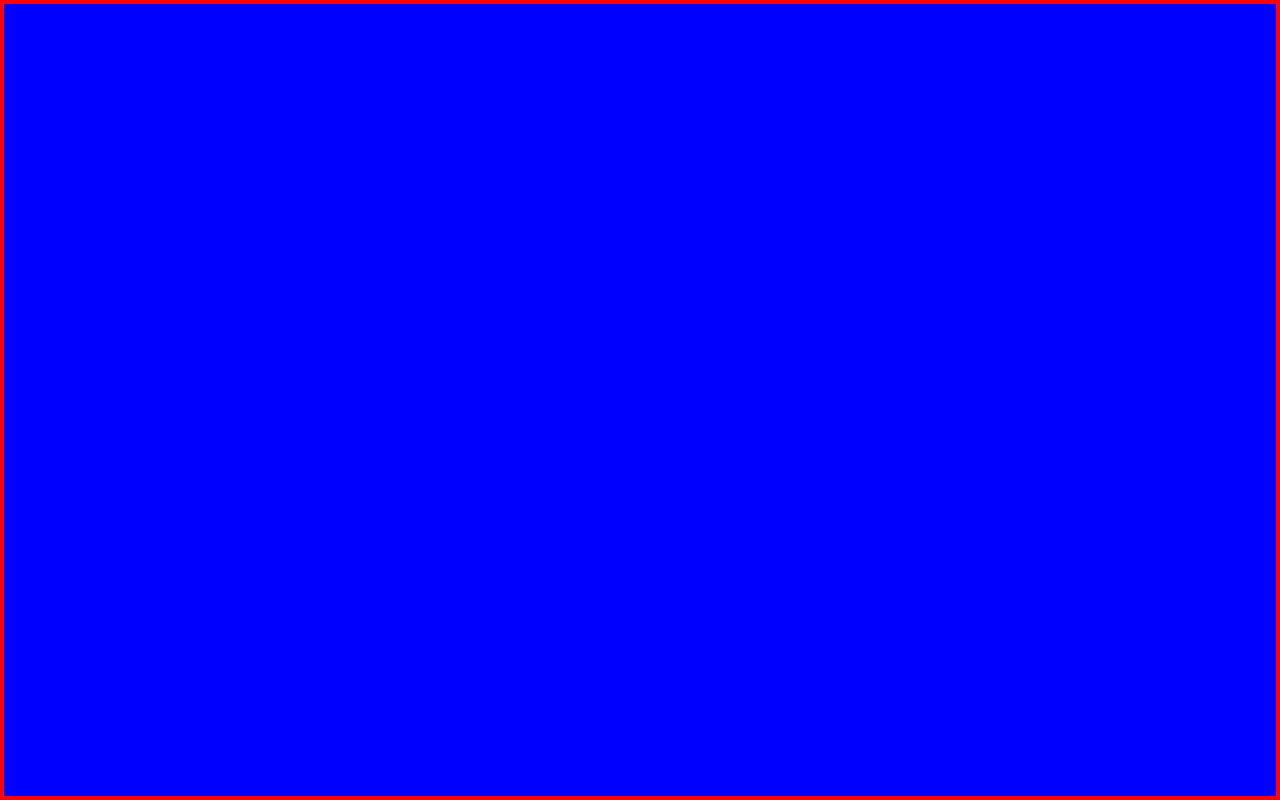
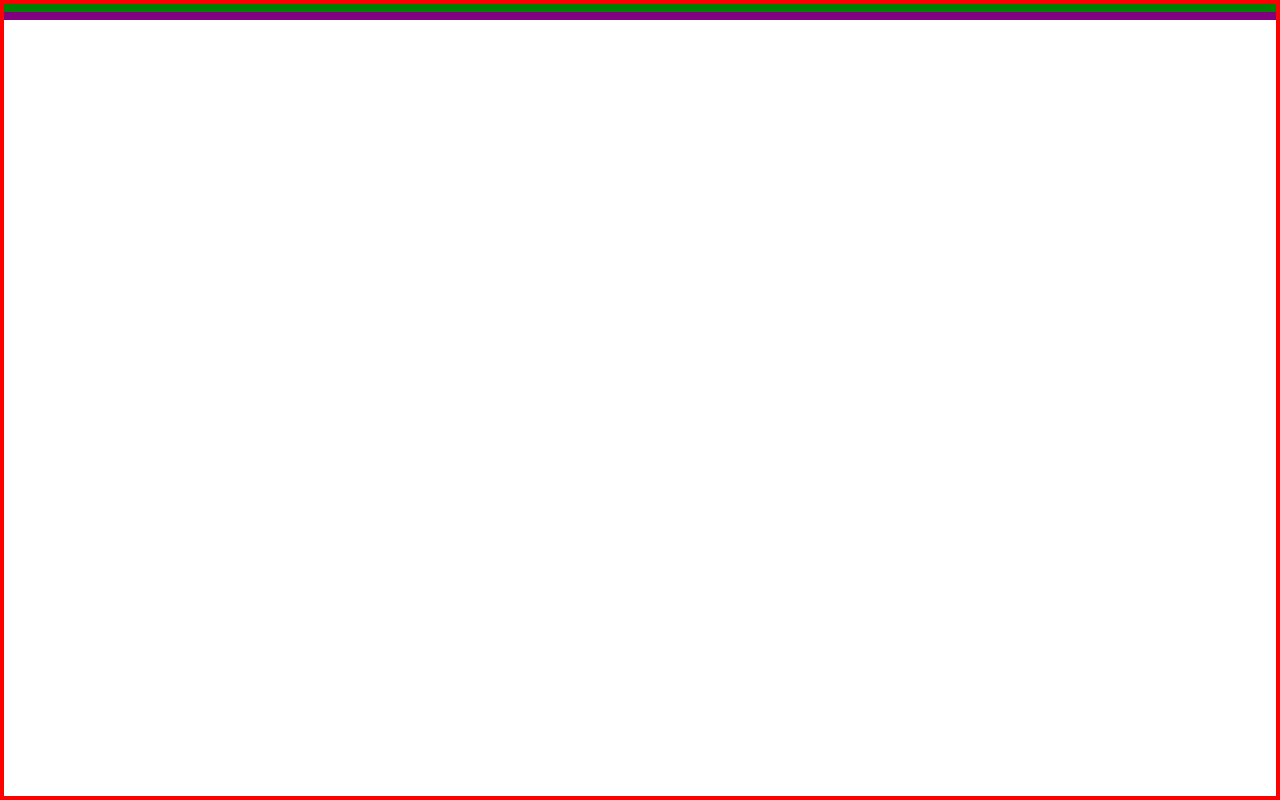
Before and after one commit to amacsha/Free-Train, a React (Vite) app in the folder client/: page /mapScreen in a window 1280 px wide. Built offline with nearby package versions, Linux system fonts and the light colour scheme.

Commit message:
added wireframe css

```diff
--- a/client/src/App.css
+++ b/client/src/App.css
@@ -2,5 +2,16 @@
   height: 100vh;
   width: 100vw;
   border: 4px solid red;
-  background-color: blue;
 }
+
+#map-screen {
+  width: 100%;
+  height: 90%;
+  border: 4px solid green;
+}
+
+#options {
+  height: 10%;
+  width: 100%;
+  border: 4px solid purple
+}
```
